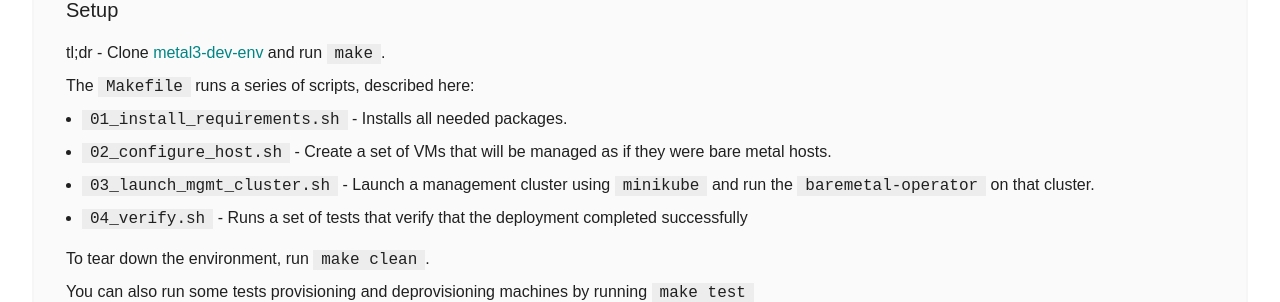
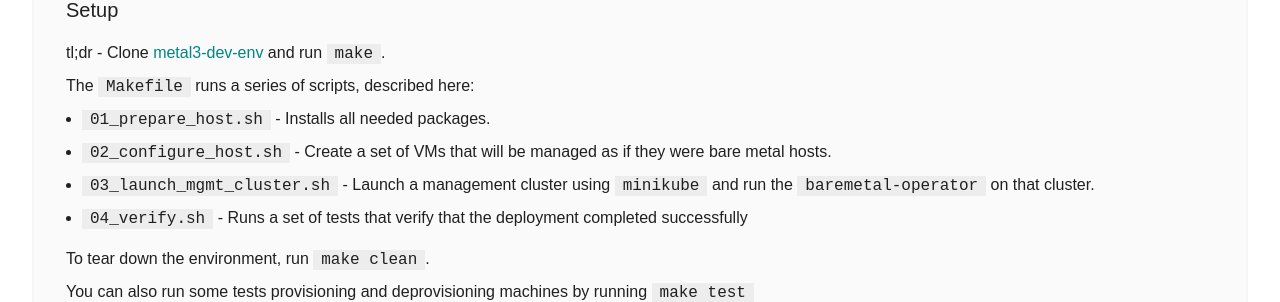
Before and after one commit to metal3-io/metal3-io.github.io, a Jekyll site: the page built from try-it.html, in a window 1280 px wide and 900 px high, scrolled down 742 px. Shown: the part 149-451 px from the top of the window. Built offline with Jekyll 4.4.1, drawn with Linux system fonts in a browser that asks for light colours.

Commit message:
Change 01_install_requirements.sh to 01_prepare_host.sh
to reflect change in Metal3-dev-env

```diff
--- a/_includes/try-it.md
+++ b/_includes/try-it.md
@@ -22,7 +22,7 @@ tl;dr - Clone [metal3-dev-env](https://github.com/metal3-io/metal3-dev-env) and
 
 The `Makefile` runs a series of scripts, described here:
 
-* `01_install_requirements.sh` - Installs all needed packages.
+* `01_prepare_host.sh` - Installs all needed packages.
 
 * `02_configure_host.sh` - Create a set of VMs that will be managed as if they
   were bare metal hosts.
```
